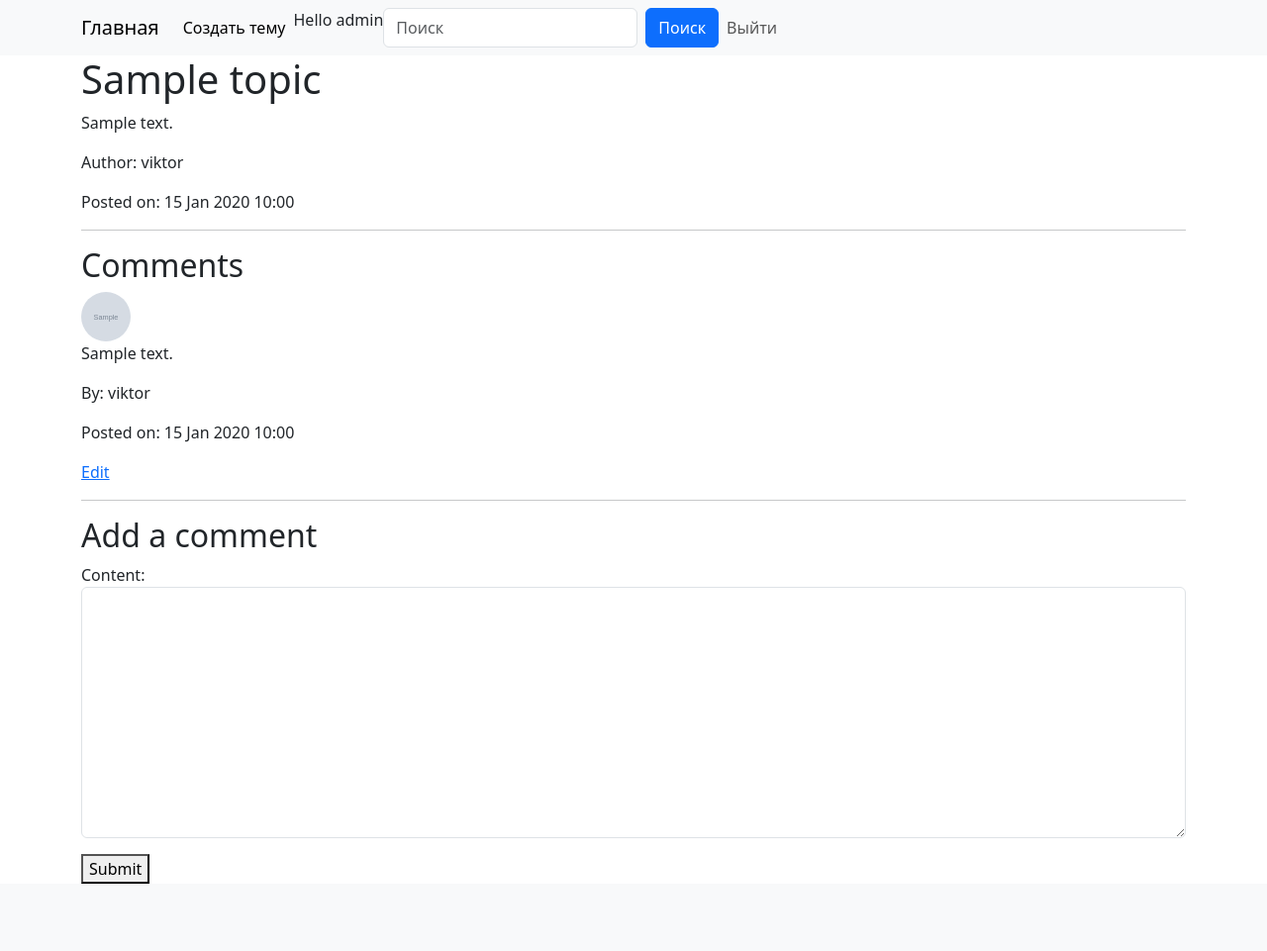
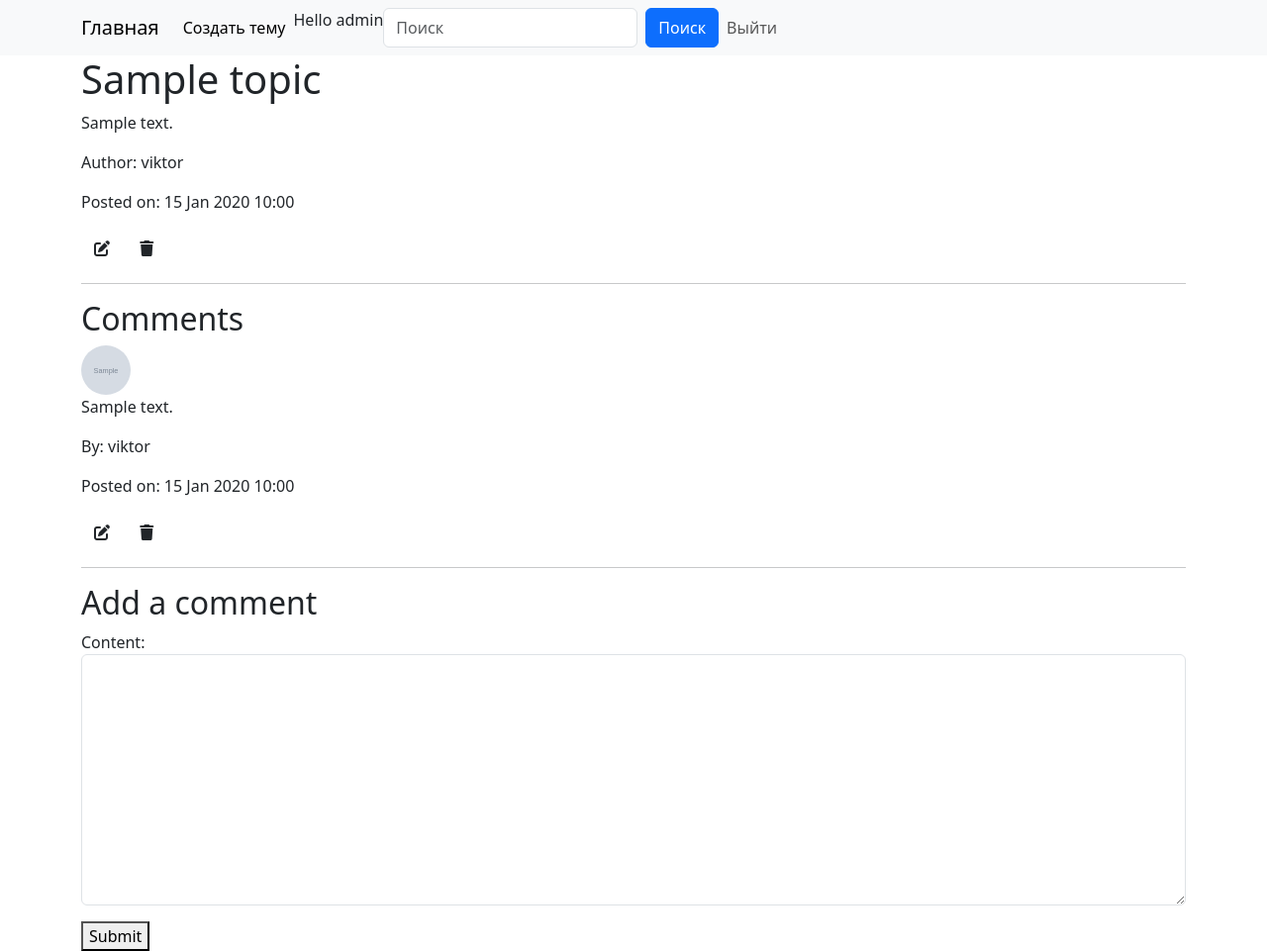
Before and after one commit to EvilTheresa/Forum, a Django app: page /topic/1/ in a window 1280 px wide. Shown: the whole page at 99% size. Before the commit the page ends 893 px from the top, so only its background shows below. Run offline with Django 5.2, Linux system fonts and the light colour scheme; a user stored in the database is signed in; data comes from the database, SQL or seed files in the repository; tables that the repository leaves empty hold one stand-in row (values such as "Sample post"); grey boxes marked "Sample" are stand-in pictures; parts of the project's set-up code (start-up, migrations or seed data) failed here and were passed over.

Commit message:
Косяк с пермами и вьюшку ответов исправил

```diff
--- a/source/webapp/templates/topics/detail_topic.html
+++ b/source/webapp/templates/topics/detail_topic.html
@@ -4,18 +4,30 @@
     <p>{{ topic.content }}</p>
     <p>Author: {{ topic.author }}</p>
     <p>Posted on: {{ topic.created_at|date:"d M Y H:i" }}</p>
+    {% if perms.webapp.change_topic or request.author.id == topic.author.id %}
+        <td><a href="{% url 'webapp:update_topic' topic.pk %}" class="btn"><i class="fa-solid fa-pen-to-square"></i></a>
+    {% endif %}
+    {% if perms.webapp.delete_topic or request.author.id == topic.author.id %}
+        <td>
+            <a href="{% url 'webapp:delete_topic' topic.pk %}" class="btn"><i class="fa-solid fa-trash"></i></a>
+        </td>
+    {% endif %}
 
     <hr>
     <h2>Comments</h2>
     {% if topic.replies.all %}
         {% for reply in topic.replies.all %}
             <div class="comment">
-                <img src="{{ reply.author.profile.avatar.url }}" alt="{{ reply.author.username }}'s avatar" style="width:50px; height:50px; border-radius:50%;">
+                <img src="{{ reply.author.profile.avatar.url }}" alt="{{ reply.author.username }}'s avatar"
+                     style="width:50px; height:50px; border-radius:50%;">
                 <p>{{ reply.content }}</p>
                 <p>By: {{ reply.author }}</p>
                 <p>Posted on: {{ reply.created_at|date:"d M Y H:i" }}</p>
                 {% if request.user == reply.author or request.user.is_staff %}
-                    <a href="{% url 'webapp:update_comment' reply.pk %}">Edit</a>
+                    <a href="{% url 'webapp:update_comment' reply.pk %}" class="btn"><i class="fa-solid fa-pen-to-square"></i></a>
+                {% endif %}
+                {% if request.user == reply.author or request.user.is_staff %}
+                    <a href="{% url 'webapp:delete_comment' reply.pk %}" class="btn"><i class="fa-solid fa-trash"></i></a>
                 {% endif %}
             </div>
         {% endfor %}
--- a/source/webapp/views/comments.py
+++ b/source/webapp/views/comments.py
@@ -27,7 +27,7 @@ class UpdateReplyView(UpdateView):
     model = Reply
 
     def get_success_url(self):
-        return reverse("webapp:article_detail", kwargs={"pk": self.object.article.pk})
+        return reverse("webapp:topic_detail", kwargs={"pk": self.object.topic.pk})
 
 
 class DeleteReplyView(DeleteView):
@@ -36,4 +36,4 @@ class DeleteReplyView(DeleteView):
     def get(self, request, *args, **kwargs):
         self.object = self.get_object()
         self.object.delete()
-        return redirect("webapp:article_detail", pk=self.object.article.pk)
+        return redirect("webapp:topic_detail", pk=self.object.topic.pk)
```
